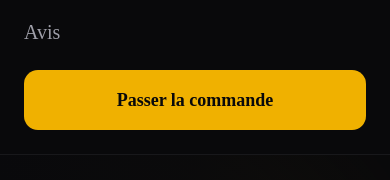
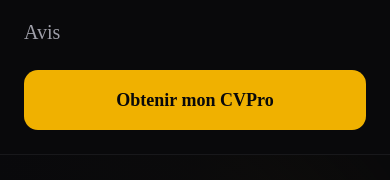
Before and after one commit to Kobe-24-cpu/CVpro-Senegal, a Next.js app: page / in a window 390 px wide. Both pictures are taken after a click on the button "Toggle Menu". Shown: the part 190-370 px from the top of the page. Built offline with nearby package versions, Linux system fonts and the light colour scheme.

Commit message:
odification du code 12

```diff
--- a/components/Header.tsx
+++ b/components/Header.tsx
@@ -70,7 +70,7 @@ export default function Header() {
             onClick={closeMenu}
             className="bg-yellow-500 text-zinc-950 text-center py-4 rounded-xl font-bold text-lg"
           >
-            Passer la commande
+            Obtenir mon CVPro
           </Link>
         </div>
       )}
```
